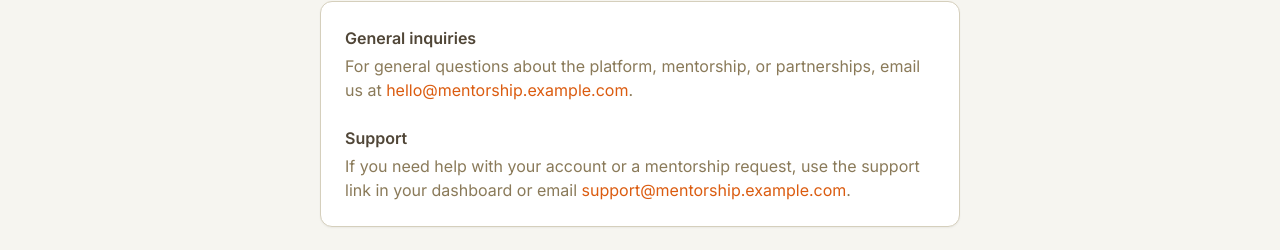
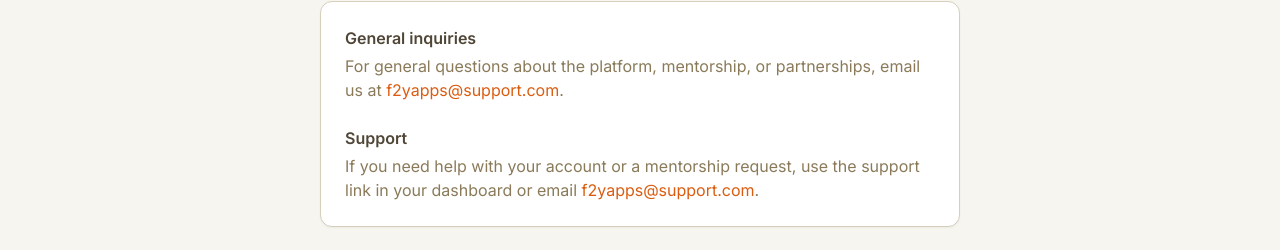
Before and after one commit to f2yapps/mentorshipweb, a Next.js app: page /contact in a window 1280 px wide. Shown: the part 252-502 px from the top of the page. Built offline with nearby package versions, Linux system fonts and the light colour scheme; no server answers.

Commit message:
Describe your update

```diff
--- a/app/contact/page.tsx
+++ b/app/contact/page.tsx
@@ -18,8 +18,8 @@ export default function ContactPage() {
           <h2 className="font-semibold text-earth-900">General inquiries</h2>
           <p className="mt-1 text-earth-600">
             For general questions about the platform, mentorship, or partnerships, email us at{" "}
-            <a href="mailto:hello@mentorship.example.com" className="text-primary-600 hover:underline">
-              hello@mentorship.example.com
+            <a href="mailto:f2yapps@support.com" className="text-primary-600 hover:underline">
+              f2yapps@support.com
             </a>
             .
           </p>
@@ -28,8 +28,8 @@ export default function ContactPage() {
           <h2 className="font-semibold text-earth-900">Support</h2>
           <p className="mt-1 text-earth-600">
             If you need help with your account or a mentorship request, use the support link in your dashboard or email{" "}
-            <a href="mailto:support@mentorship.example.com" className="text-primary-600 hover:underline">
-              support@mentorship.example.com
+            <a href="mailto:f2yapps@support.com" className="text-primary-600 hover:underline">
+              f2yapps@support.com
             </a>
             .
           </p>
```
